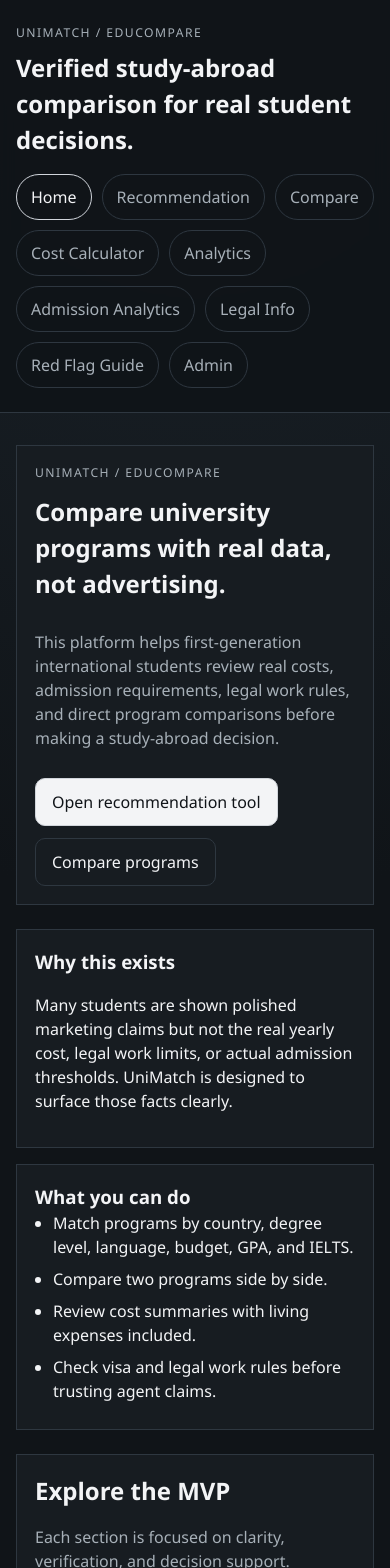
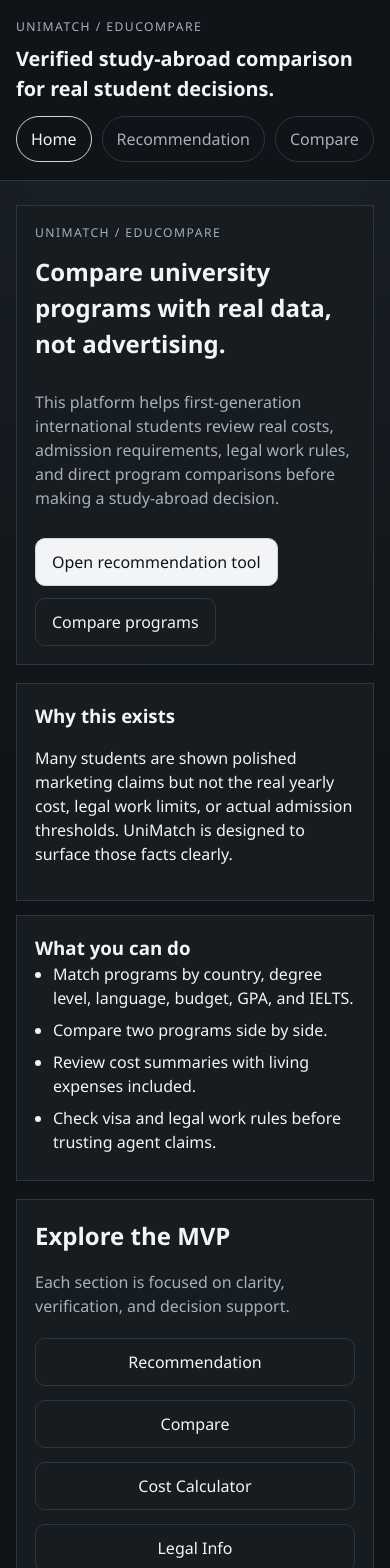
Before and after one commit to pyaesoneaung-Data/eduHelper, a React app in the folder educompare-project/frontend/: page / in a window 390 px wide. Shown: the top 1568 px of the page. Built offline with nearby package versions, Linux system fonts and the light colour scheme; the HTML template or start-up script is replaced by a standard one.

Commit message:
responsive UI updated

```diff
--- a/educompare-project/frontend/src/App.jsx
+++ b/educompare-project/frontend/src/App.jsx
@@ -3,11 +3,13 @@ import Layout from './components/Layout'
 import AdminDashboardPage from './pages/AdminDashboardPage'
 import AdminLoginPage from './pages/AdminLoginPage'
 import AdmissionAnalyticsPage from './pages/AdmissionAnalyticsPage'
+import AnalyticsLayoutPage from './pages/AnalyticsLayoutPage'
 import AnalyticsPage from './pages/AnalyticsPage'
 import CompareProgramsPage from './pages/CompareProgramsPage'
 import CostCalculatorPage from './pages/CostCalculatorPage'
 import HomePage from './pages/HomePage'
 import LegalGuardrailPage from './pages/LegalGuardrailPage'
+import AnalyticsPlaceholderPage from './pages/AnalyticsPlaceholderPage'
 import NotFoundPage from './pages/NotFoundPage'
 import ProgramDetailPage from './pages/ProgramDetailPage'
 import RecommendationPage from './pages/RecommendationPage'
@@ -22,8 +24,28 @@ function App() {
         <Route path="/programs/:programId" element={<ProgramDetailPage />} />
         <Route path="/compare" element={<CompareProgramsPage />} />
         <Route path="/cost-calculator" element={<CostCalculatorPage />} />
-        <Route path="/analytics" element={<AnalyticsPage />} />
-        <Route path="/analytics/admission" element={<AdmissionAnalyticsPage />} />
+        <Route path="/analytics" element={<AnalyticsLayoutPage />}>
+          <Route index element={<AnalyticsPage />} />
+          <Route path="admission" element={<AdmissionAnalyticsPage />} />
+          <Route
+            path="deadlines"
+            element={
+              <AnalyticsPlaceholderPage
+                title="Deadline insights will be added in a later iteration."
+                description="This placeholder keeps the analytics section ready for upcoming deadline analysis without adding unfinished logic."
+              />
+            }
+          />
+          <Route
+            path="ranking"
+            element={
+              <AnalyticsPlaceholderPage
+                title="Ranking insights are reserved for standardized ranking data."
+                description="This placeholder avoids misleading comparisons until ranking sources are standardized and directly comparable."
+              />
+            }
+          />
+        </Route>
         <Route path="/legal" element={<LegalGuardrailPage />} />
         <Route path="/red-flags" element={<RedFlagGuidePage />} />
         <Route path="/admin" element={<Navigate to="/admin/login" replace />} />
--- a/educompare-project/frontend/src/components/Navbar.jsx
+++ b/educompare-project/frontend/src/components/Navbar.jsx
@@ -6,7 +6,6 @@ const navItems = [
   { to: '/compare', label: 'Compare' },
   { to: '/cost-calculator', label: 'Cost Calculator' },
   { to: '/analytics', label: 'Analytics' },
-  { to: '/analytics/admission', label: 'Admission Analytics' },
   { to: '/legal', label: 'Legal Info' },
   { to: '/red-flags', label: 'Red Flag Guide' },
   { to: '/admin/login', label: 'Admin' },
--- a/educompare-project/frontend/src/index.css
+++ b/educompare-project/frontend/src/index.css
@@ -15,6 +15,11 @@
   --text: #f3f4f6;
   --muted: #a7b0b8;
   --danger: #fda4af;
+  --site-max-width: 1380px;
+  --header-max-width: 1380px;
+  --page-padding-x: clamp(18px, 3vw, 36px);
+  --page-padding-y: clamp(24px, 3vw, 40px);
+  --section-gap: clamp(18px, 2vw, 24px);
 }
 
 * {
@@ -51,7 +56,7 @@ select {
 
 .site-header {
   border-bottom: 1px solid var(--border);
-  padding: 24px;
+  padding: clamp(18px, 2.2vw, 24px) var(--page-padding-x);
   background: rgba(16, 20, 24, 0.96);
   position: sticky;
   top: 0;
@@ -60,13 +65,13 @@ select {
 }
 
 .brand-block {
-  max-width: 1100px;
+  max-width: var(--header-max-width);
   margin: 0 auto 16px;
 }
 
 .brand-block h1 {
   margin: 8px 0 0;
-  font-size: 1.5rem;
+  font-size: clamp(1.2rem, 1rem + 1vw, 1.5rem);
   font-weight: 600;
 }
 
@@ -79,19 +84,23 @@ select {
 }
 
 .nav-row {
-  max-width: 1100px;
+  max-width: var(--header-max-width);
   margin: 0 auto;
   display: flex;
-  flex-wrap: wrap;
+  flex-wrap: nowrap;
   gap: 10px;
+  overflow-x: auto;
+  scrollbar-width: thin;
 }
 
 .nav-link {
+  flex: 0 0 auto;
   padding: 10px 14px;
   border: 1px solid var(--border);
   border-radius: 999px;
   text-decoration: none;
   color: var(--muted);
+  white-space: nowrap;
 }
 
 .nav-link.active {
@@ -100,22 +109,57 @@ select {
 }
 
 .page-shell {
-  max-width: 1100px;
+  width: min(100%, var(--site-max-width));
   margin: 0 auto;
-  padding: 32px 24px 64px;
+  padding: var(--page-padding-y) var(--page-padding-x) clamp(48px, 5vw, 72px);
 }
 
 .page-stack {
   display: flex;
   flex-direction: column;
-  gap: 24px;
+  gap: var(--section-gap);
+}
+
+.analytics-shell {
+  display: grid;
+  grid-template-columns: minmax(220px, 260px) minmax(0, 1fr);
+  gap: clamp(18px, 2vw, 28px);
+  align-items: start;
+}
+
+.analytics-nav {
+  display: flex;
+  flex-direction: column;
+  gap: 10px;
+  position: sticky;
+  top: 126px;
+  align-self: start;
+}
+
+.analytics-nav-link {
+  display: block;
+  padding: 12px 14px;
+  border: 1px solid var(--border);
+  background: var(--panel);
+  text-decoration: none;
+  color: var(--muted);
+  border-radius: 10px;
+}
+
+.analytics-nav-link-active {
+  color: var(--text);
+  border-color: #d1d5db;
+}
+
+.analytics-content {
+  min-width: 0;
 }
 
 .page-header {
   display: flex;
   flex-direction: column;
   gap: 12px;
-  padding: 28px;
+  padding: clamp(20px, 2.2vw, 28px);
   border: 1px solid var(--border);
   background: var(--panel);
 }
@@ -184,7 +228,7 @@ select {
 .panel,
 .info-card,
 .result-card {
-  padding: 24px;
+  padding: clamp(18px, 2vw, 24px);
 }
 
 .panel-heading {
@@ -197,21 +241,21 @@ select {
 .card-grid,
 .link-grid {
   display: grid;
-  gap: 16px;
+  gap: clamp(14px, 1.5vw, 18px);
 }
 
 .form-grid,
 .feature-grid,
 .two-column-grid {
-  grid-template-columns: repeat(auto-fit, minmax(240px, 1fr));
+  grid-template-columns: repeat(auto-fit, minmax(min(100%, 260px), 1fr));
 }
 
 .card-grid {
-  grid-template-columns: repeat(auto-fit, minmax(280px, 1fr));
+  grid-template-columns: repeat(auto-fit, minmax(min(100%, 260px), 1fr));
 }
 
 .link-grid {
-  grid-template-columns: repeat(auto-fit, minmax(180px, 1fr));
+  grid-template-columns: repeat(auto-fit, minmax(min(100%, 180px), 1fr));
 }
 
 label {
@@ -234,7 +278,7 @@ select {
 .detail-grid {
   margin: 0;
   display: grid;
-  grid-template-columns: repeat(auto-fit, minmax(180px, 1fr));
+  grid-template-columns: repeat(auto-fit, minmax(min(100%, 190px), 1fr));
   gap: 16px;
 }
 
@@ -321,10 +365,12 @@ select {
 
 .table-shell {
   overflow-x: auto;
+  -webkit-overflow-scrolling: touch;
 }
 
 .compare-table {
   width: 100%;
+  min-width: 620px;
   border-collapse: collapse;
 }
 
@@ -407,11 +453,50 @@ select {
   background: #7c8792;
 }
 
+@media (max-width: 1100px) {
+  .analytics-shell {
+    grid-template-columns: 1fr;
+  }
+
+  .analytics-nav {
+    position: static;
+    flex-direction: row;
+    flex-wrap: wrap;
+  }
+
+  .analytics-nav-link {
+    flex: 1 1 180px;
+    text-align: center;
+  }
+}
+
+@media (max-width: 820px) {
+  .brand-block {
+    margin-bottom: 12px;
+  }
+
+  .form-grid,
+  .feature-grid,
+  .two-column-grid,
+  .card-grid {
+    grid-template-columns: repeat(auto-fit, minmax(min(100%, 220px), 1fr));
+  }
+
+  .compare-table {
+    min-width: 560px;
+  }
+}
+
 @media (max-width: 700px) {
-  .site-header,
+  .site-header {
+    padding-left: 16px;
+    padding-right: 16px;
+  }
+
   .page-shell {
     padding-left: 16px;
     padding-right: 16px;
+    padding-bottom: 48px;
   }
 
   .page-header,
@@ -421,7 +506,45 @@ select {
     padding: 18px;
   }
 
-  .result-card-header {
+  .result-card-header,
+  .comparison-country-head {
     flex-direction: column;
+    align-items: flex-start;
+  }
+
+  .analytics-nav {
+    display: grid;
+    grid-template-columns: 1fr 1fr;
+  }
+
+  .analytics-nav-link {
+    min-height: 44px;
+    display: flex;
+    align-items: center;
+    justify-content: center;
+    text-align: center;
+  }
+
+  .form-grid,
+  .feature-grid,
+  .two-column-grid,
+  .card-grid,
+  .detail-grid,
+  .link-grid {
+    grid-template-columns: 1fr;
   }
 }
+
+@media (max-width: 480px) {
+  .analytics-nav {
+    grid-template-columns: 1fr;
+  }
+
+  .compare-table {
+    min-width: 520px;
+  }
+
+  .kpi-value {
+    font-size: 1.55rem;
+  }
+}
--- a/educompare-project/frontend/src/pages/AdmissionAnalyticsPage.jsx
+++ b/educompare-project/frontend/src/pages/AdmissionAnalyticsPage.jsx
@@ -1,7 +1,6 @@
 import { useEffect, useMemo, useState } from 'react'
 import { getAdmissionAnalytics } from '../api/api'
 import InfoCard from '../components/InfoCard'
-import PageHeader from '../components/PageHeader'
 
 function formatRequirementValue(value) {
   if (value === null || value === undefined) {
@@ -176,11 +175,13 @@ function AdmissionAnalyticsPage() {
 
   return (
     <div className="page-stack">
-      <PageHeader
-        eyebrow="Admission Analytics"
-        title="Compare admission difficulty between Taiwan and Thailand using real requirement data."
-        description="This dashboard summarizes GPA and IELTS thresholds from the current dataset so students can spot lower-barrier and higher-barrier options more clearly."
-      />
+      <div className="section-heading">
+        <h2>Admission Overview</h2>
+        <p>
+          Compare GPA and IELTS thresholds between Taiwan and Thailand using the
+          current admission requirement records.
+        </p>
+      </div>
 
       {error ? <p className="error-text">{error}</p> : null}
 
--- /dev/null
+++ b/educompare-project/frontend/src/pages/AnalyticsLayoutPage.jsx
@@ -0,0 +1,44 @@
+import { NavLink, Outlet } from 'react-router-dom'
+import PageHeader from '../components/PageHeader'
+
+const analyticsNavItems = [
+  { to: '/analytics', label: 'Cost Overview', end: true },
+  { to: '/analytics/admission', label: 'Admission Overview' },
+  { to: '/analytics/deadlines', label: 'Deadline Insights' },
+  { to: '/analytics/ranking', label: 'Ranking Insights' },
+]
+
+function AnalyticsLayoutPage() {
+  return (
+    <div className="page-stack">
+      <PageHeader
+        eyebrow="Analytics"
+        title="Compare study-abroad decisions through clear, verified summaries."
+        description="Use analytics views to inspect cost and admission patterns without leaving the main application flow."
+      />
+
+      <section className="analytics-shell">
+        <nav className="analytics-nav" aria-label="Analytics sections">
+          {analyticsNavItems.map((item) => (
+            <NavLink
+              key={item.to}
+              to={item.to}
+              end={item.end}
+              className={({ isActive }) =>
+                isActive ? 'analytics-nav-link analytics-nav-link-active' : 'analytics-nav-link'
+              }
+            >
+              {item.label}
+            </NavLink>
+          ))}
+        </nav>
+
+        <div className="analytics-content">
+          <Outlet />
+        </div>
+      </section>
+    </div>
+  )
+}
+
+export default AnalyticsLayoutPage
--- a/educompare-project/frontend/src/pages/AnalyticsPage.jsx
+++ b/educompare-project/frontend/src/pages/AnalyticsPage.jsx
@@ -1,7 +1,6 @@
 import { useEffect, useMemo, useState } from 'react'
 import { getCostOverviewAnalytics } from '../api/api'
 import InfoCard from '../components/InfoCard'
-import PageHeader from '../components/PageHeader'
 
 function formatValue(value, currency) {
   if (value === null || value === undefined) {
@@ -117,11 +116,13 @@ function AnalyticsPage() {
 
   return (
     <div className="page-stack">
-      <PageHeader
-        eyebrow="Cost Analytics"
-        title="Compare real average costs between Taiwan and Thailand."
-        description="This dashboard summarizes tuition and living-cost data into simple country-level comparisons so students can see real affordability differences before trusting marketing claims."
-      />
+      <div className="section-heading">
+        <h2>Cost Overview</h2>
+        <p>
+          Compare real average costs between Taiwan and Thailand using the current
+          tuition and living-cost records.
+        </p>
+      </div>
 
       {error ? <p className="error-text">{error}</p> : null}
 
--- /dev/null
+++ b/educompare-project/frontend/src/pages/AnalyticsPlaceholderPage.jsx
@@ -0,0 +1,11 @@
+import InfoCard from '../components/InfoCard'
+
+function AnalyticsPlaceholderPage({ title, description }) {
+  return (
+    <InfoCard title={title} tone="muted">
+      <p>{description}</p>
+    </InfoCard>
+  )
+}
+
+export default AnalyticsPlaceholderPage
```
Also changed, not shown: 1 other file (tests, documents, lock files or other folders).
